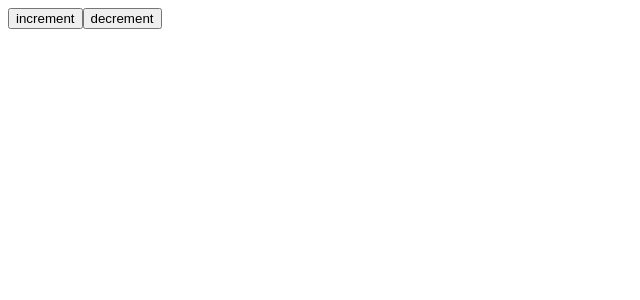
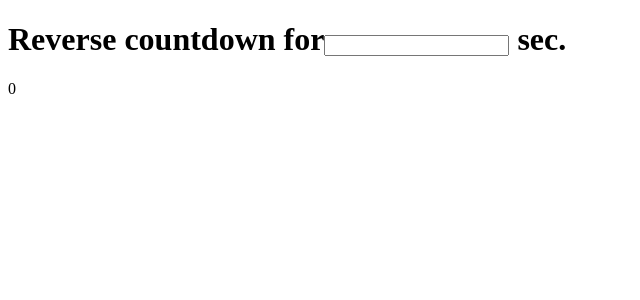
Before and after one commit to surbhi322/React-Basics-Working-with-Fragments-portals-refs-Creating-a-Wrapper-Componen, a React app: page / in a window 1280 px wide. Shown: the top 300 px of the page, without its empty margins (0-640 px from the left). Built offline with nearby package versions, Linux system fonts and the light colour scheme.

Commit message:
Update App.js

```diff
--- a/src/components/App.js
+++ b/src/components/App.js
@@ -1,20 +1,46 @@
-import React, { useReducer } from 'react'
-import { counterReducer } from '../reducers/counterReducer';
-import '../styles/App.css';
+import React, { Component, useState, useEffect } from "react";
+import "../styles/App.css";
+
 const App = () => {
-const [state,dispatch] = useReducer(counterReducer,0)
+  // write your code here
+  const [seconds, setSeconds] = useState(0);
+
+  useEffect(() => {
+    if (seconds > 0) {
+      var id = setTimeout(() => {
+        setSeconds(seconds - 1);
+        // console.log("Timer active");
+      }, 1000);
+    }
+    return () => {
+      clearTimeout(id);
+    };
+  }, [seconds]);
+
   return (
-    <div id="main">
-        <span id ="counter">{state.count}</span>
-     <button onClick={() => dispatch("increment")} id="increment-btn">
-        increment
-      </button>
-      <button onClick={() => dispatch("decrement")} id = "decrement-btn">
-        decrement
-      </button>
+    <div className="wrapper">
+      <div id="whole-center">
+        <h1>
+          Reverse countdown for
+          <input
+            id="timeCount"
+            onKeyDown={(event) => {
+              let inpVal = event.target.value;
+              if (event.keyCode === 13) {
+                if (isNaN(inpVal) || inpVal < 0) {
+                  setSeconds(0);
+                } else {
+                  setSeconds(Math.floor(inpVal));
+                }
+              }
+            }}
+          />{" "}
+          sec.
+        </h1>
+      </div>
+      <div id="current-time">{seconds}</div>
     </div>
-  )
-}
-
+  );
+};
 
 export default App;
```
